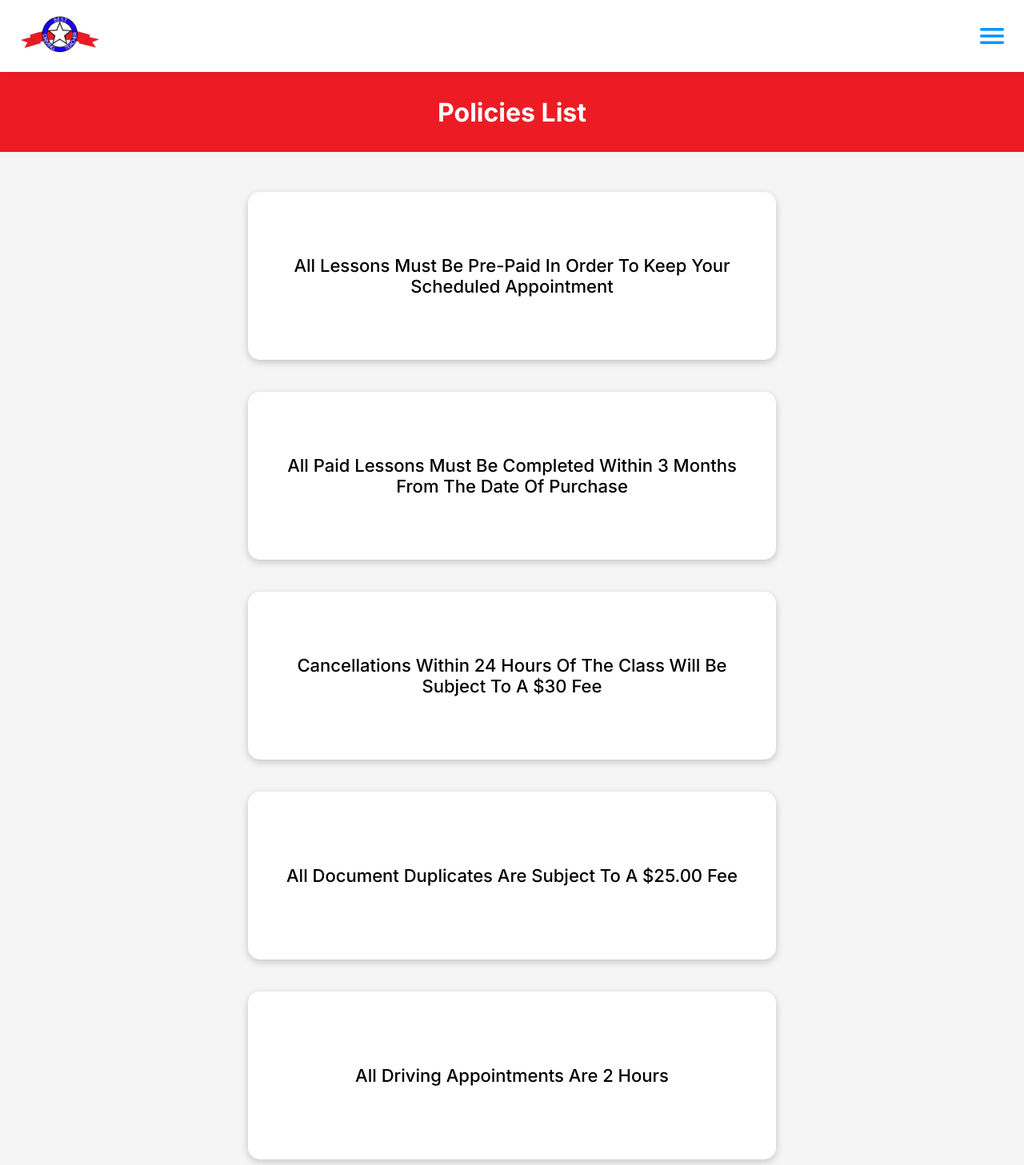
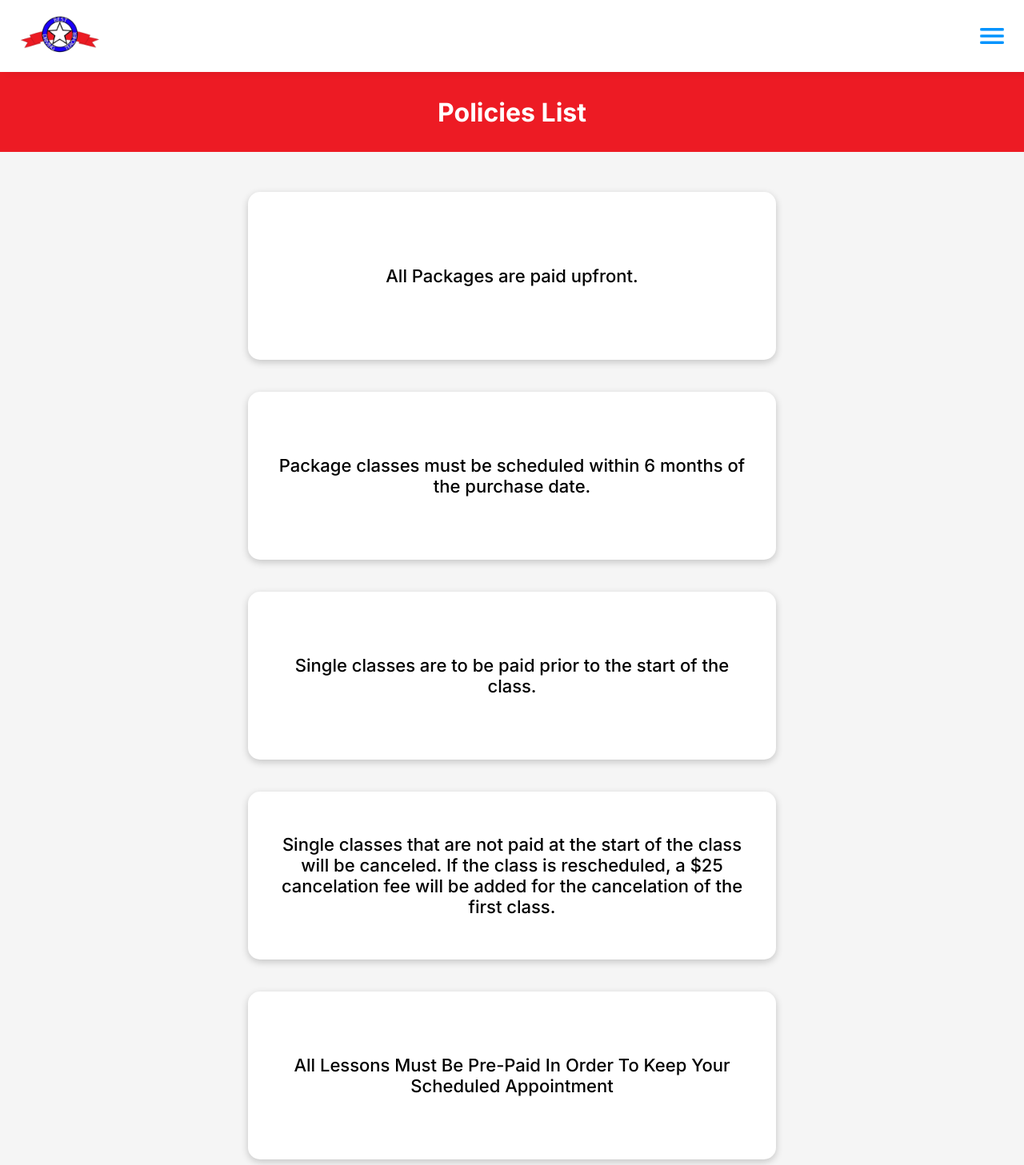
Before and after one commit to mannysanz715/BestDrivingTeacherFront, a React (Vite) app: page /policies in a window 1280 px wide. Shown: the top 1457 px of the page at 80% size. Built offline with nearby package versions, Linux system fonts and the light colour scheme.

Commit message:
Policies update

```diff
--- a/src/components/Policies/Policies.jsx
+++ b/src/components/Policies/Policies.jsx
@@ -10,6 +10,10 @@ const Policies = () => {
     <div  className='policies-container'>
       <h1 className='policies-heading'>Policies List</h1>
       <ul className="policies-list">
+        <li data-aos='fade-up' className='policy-item'>All Packages are paid upfront.</li>
+        <li data-aos='fade-up' className='policy-item'>Package classes must be scheduled within 6 months of the purchase date.</li>
+        <li data-aos='fade-up' className='policy-item'>Single classes are to be paid prior to the start of the class.</li>
+        <li data-aos='fade-up' className='policy-item'>Single classes that are not paid at the start of the class will be canceled. If the class is rescheduled, a $25 cancelation fee will be added for the cancelation of the first class.</li>
         <li data-aos='fade-up' className='policy-item'>All Lessons Must Be Pre-Paid In Order To Keep Your Scheduled Appointment</li>
         <li data-aos='fade-up' className='policy-item'>All Paid Lessons Must Be Completed Within 3 Months From The Date Of Purchase</li>
         <li data-aos='fade-up' className='policy-item'>Cancellations Within 24 Hours Of The Class Will Be Subject To A $30 Fee</li>
```
